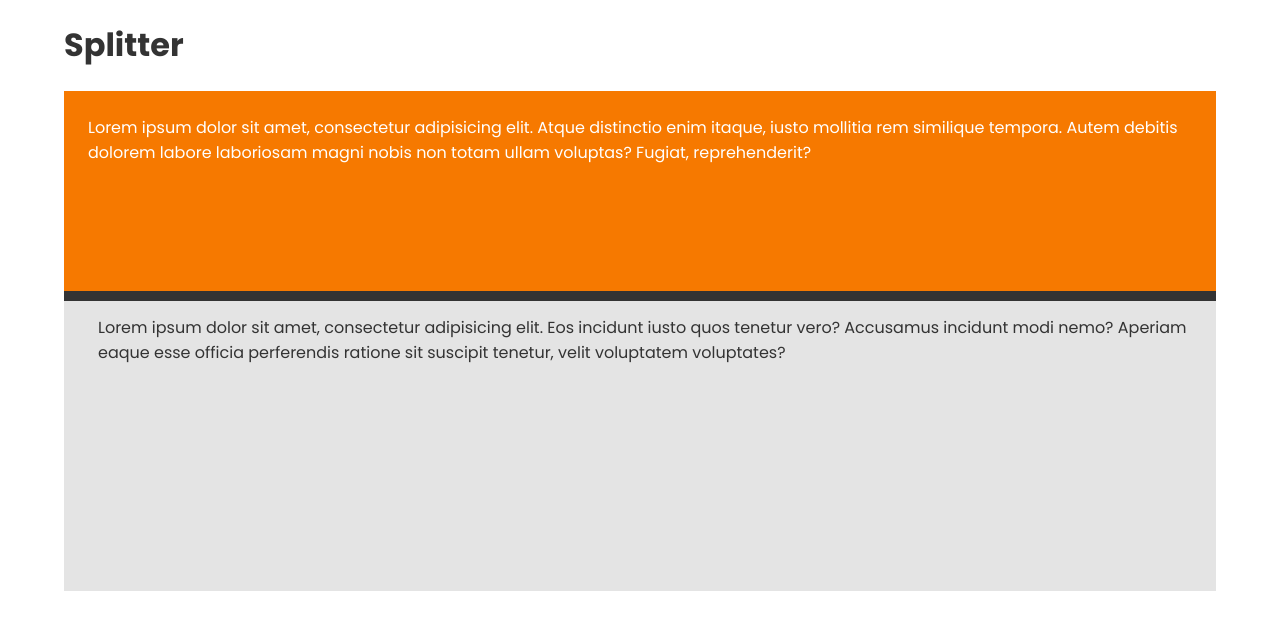
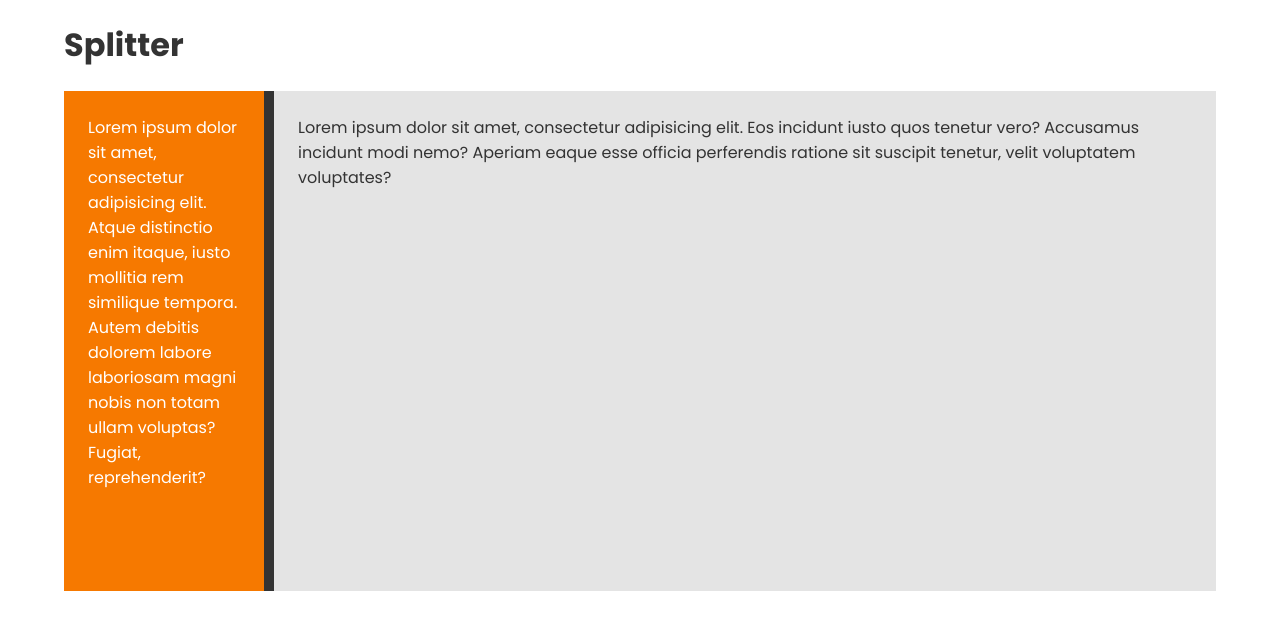
Before and after one commit to mcmxc/ng-course-hws, an Angular app in the folder hw6/: page / in a window 1280 px wide. Shown: the top 630 px of the page. Built offline with nearby package versions, Linux system fonts and the light colour scheme.

Commit message:
direction has been changed

```diff
--- a/hw6/src/app/app.component.html
+++ b/hw6/src/app/app.component.html
@@ -1,22 +1,17 @@
 <h1>Splitter</h1>
 <div class="container">
-  <div
-    splitter
-    [options]="{ background: '#e4e4e4', orientation: 'vertical' }"
-    >
-    <div
-      class="splitter-spot"
-      splitter-spot
-      mainPanelSelector=".panel--main"
-    ></div>
+  <div splitter [options]="{ background: '#e4e4e4', orientation: 'horizontal' }">
+    <div class="splitter-spot" splitter-spot mainPanelSelector=".panel--main"></div>
     <div class="panel--main">
       <div class="panel-content">
-        Lorem ipsum dolor sit amet, consectetur adipisicing elit. Atque distinctio enim itaque, iusto mollitia rem similique tempora. Autem debitis dolorem labore laboriosam magni nobis non totam ullam voluptas? Fugiat, reprehenderit?
+        Lorem ipsum dolor sit amet, consectetur adipisicing elit. Atque distinctio enim itaque, iusto mollitia rem similique tempora.
+        Autem debitis dolorem labore laboriosam magni nobis non totam ullam voluptas? Fugiat, reprehenderit?
       </div>
     </div>
     <div class="panel--secondary">
       <div class="panel-content">
-        Lorem ipsum dolor sit amet, consectetur adipisicing elit. Eos incidunt iusto quos tenetur vero? Accusamus incidunt modi nemo? Aperiam eaque esse officia perferendis ratione sit suscipit tenetur, velit voluptatem voluptates?
+        Lorem ipsum dolor sit amet, consectetur adipisicing elit. Eos incidunt iusto quos tenetur vero? Accusamus incidunt modi nemo?
+        Aperiam eaque esse officia perferendis ratione sit suscipit tenetur, velit voluptatem voluptates?
       </div>
     </div>
   </div>
```
